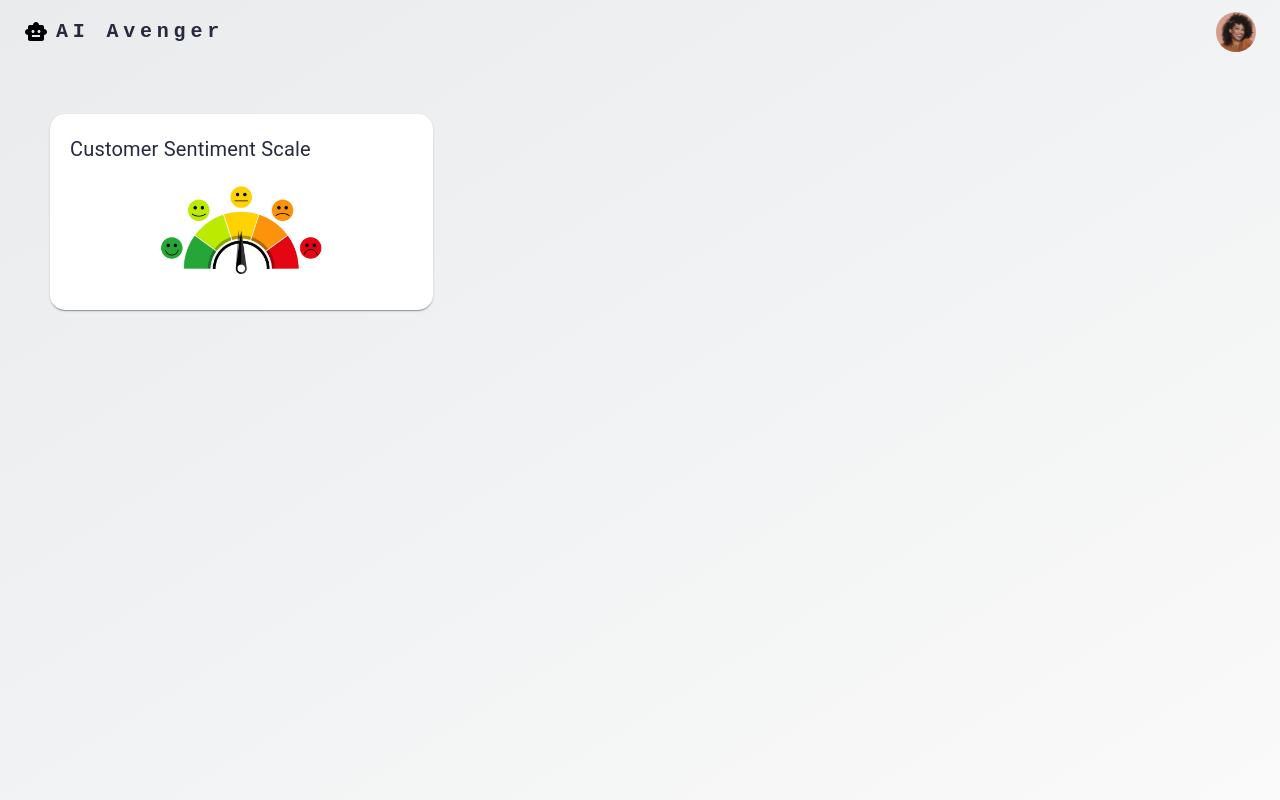
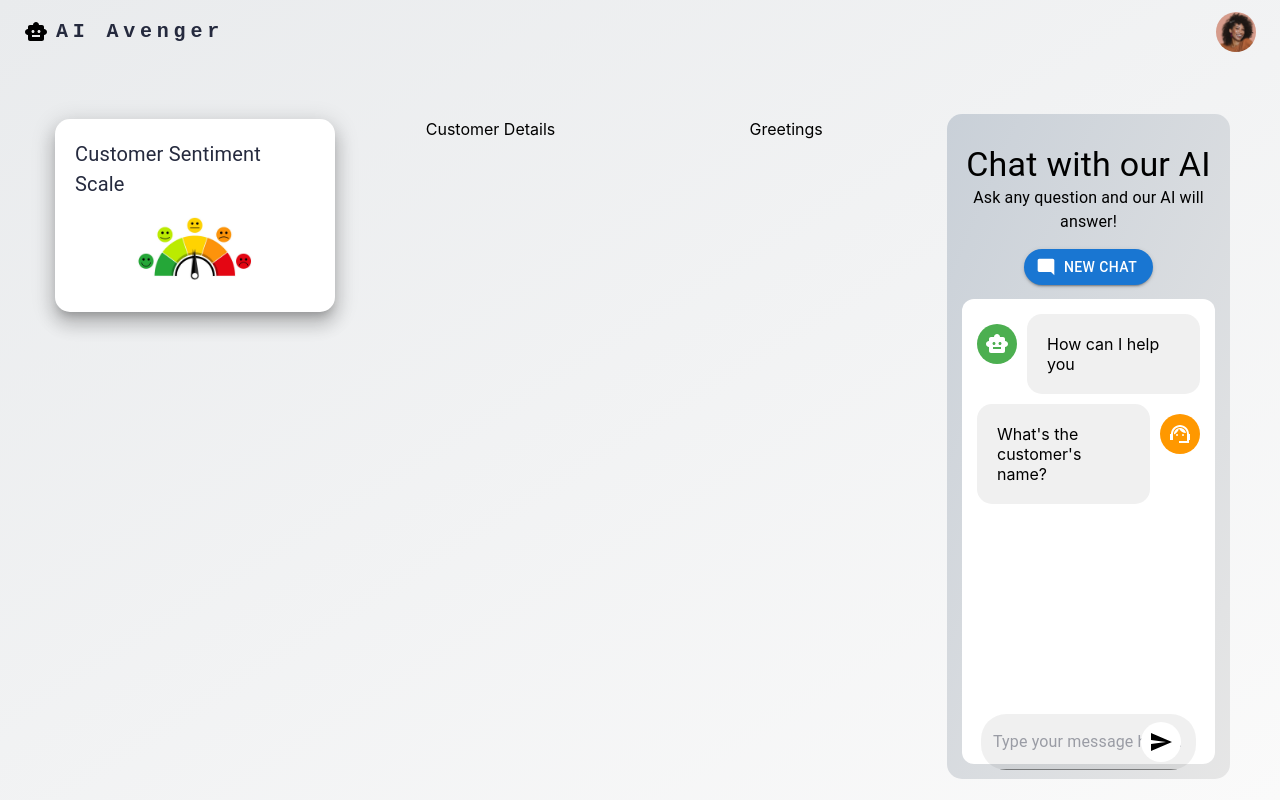
Before and after one commit to nicky1127/lbg-hackathon, a React (Create React App) app: page / in a window 1280 px wide. Built offline with nearby package versions, Linux system fonts and the light colour scheme.

Commit message:
Added chatbot

```diff
--- /dev/null
+++ b/src/components/layouts/Chatbot.js
@@ -0,0 +1,144 @@
+import {
+  Avatar,
+  Box,
+  Button,
+  IconButton,
+  TextField,
+  Typography,
+} from "@mui/material";
+import React, { useState } from "react";
+import {
+  ModeComment,
+  Send,
+  SmartToy,
+  SupportAgentSharp,
+} from "@mui/icons-material";
+import { green, orange } from "@mui/material/colors";
+
+const MessageThreadBot = (props) => {
+  const { message } = props;
+  return (
+    <Box sx={{ padding: "5px", display: "flex" }}>
+      <Avatar sx={{ bgcolor: green[500], margin: "10px 10px 0 0 " }}>
+        <SmartToy />
+      </Avatar>
+      <Box
+        sx={{
+          backgroundColor: "rgb(240,240,240)",
+          padding: "20px",
+          borderRadius: "15px",
+          textAlign: "left",
+        }}
+      >
+        {message}
+      </Box>
+    </Box>
+  );
+};
+
+const MessageThreadUser = (props) => {
+  const { message } = props;
+  return (
+    <Box sx={{ padding: "5px", display: "flex", justifyContent: "flex-end" }}>
+      <Box
+        sx={{
+          backgroundColor: "rgb(240,240,240)",
+          padding: "20px",
+          borderRadius: "15px",
+          textAlign: "left",
+        }}
+      >
+        {message}
+      </Box>
+      <Avatar sx={{ bgcolor: orange[500], margin: "10px 0 0 10px " }}>
+        <SupportAgentSharp />
+      </Avatar>
+    </Box>
+  );
+};
+
+const Chatbot = () => {
+  const [messages, setMessages] = useState([
+    { sender: "bot", message: "How can I help you" },
+    {
+      sender: "user",
+      message: "What's the customer's name? ",
+    },
+  ]);
+  return (
+    <Box
+      sx={{
+        backgroundImage:
+          "linear-gradient(to bottom right,rgb(201,208,216), rgb(230,230,230))",
+        height: "100%",
+        // width: "100%",
+        borderRadius: "15px",
+        padding: "30px 15px 15px",
+      }}
+    >
+      <Box sx={{ height: "25%" }}>
+        <Box sx={{ marginBottom: "15px" }}>
+          <Typography variant="h4">Chat with our AI</Typography>
+          <Typography variant="body1">
+            Ask any question and our AI will answer!
+          </Typography>
+        </Box>
+        <Button
+          component="label"
+          role={undefined}
+          variant="contained"
+          tabIndex={-1}
+          startIcon={<ModeComment />}
+          sx={{ borderRadius: "20px" }}
+        >
+          New chat
+        </Button>
+      </Box>
+      <Box
+        sx={{ height: "75%", backgroundColor: "#fff", borderRadius: "12px" }}
+      >
+        <Box sx={{ height: "85%", padding: "10px" }}>
+          {messages.map((msg) =>
+            msg.sender === "bot" ? (
+              <MessageThreadBot message={msg.message} />
+            ) : (
+              <MessageThreadUser message={msg.message} />
+            )
+          )}
+        </Box>
+        <Box
+          sx={{
+            width: "85%",
+            borderRadius: "25px",
+            overflow: "hidden",
+            margin: "0 auto",
+            position: "relative",
+          }}
+        >
+          <TextField
+            hiddenLabel
+            id="filled-hidden-label-normal"
+            placeholder="Type your message here..."
+            variant="filled"
+            sx={{ width: "100%" }}
+          />
+          <IconButton
+            // color="black"
+            aria-label="add an alarm"
+            sx={{
+              position: "absolute",
+              right: "15px",
+              top: "8px",
+              backgroundColor: "#fff",
+              color: "black",
+            }}
+          >
+            <Send />
+          </IconButton>
+        </Box>
+      </Box>
+    </Box>
+  );
+};
+
+export default Chatbot;
--- a/src/components/layouts/CustSentiment.js
+++ b/src/components/layouts/CustSentiment.js
@@ -10,6 +10,7 @@ const CustSentiment = () => {
         overflow: "hidden",
         padding: "20px",
       }}
+      elevation={12}
     >
       <Typography
         sx={{ fontSize: "20px", marginBottom: "10px", textAlign: "left" }}
--- a/src/components/pages/Dashboard.js
+++ b/src/components/pages/Dashboard.js
@@ -3,6 +3,7 @@ import React from "react";
 import Header from "../abstract/Header";
 import Grid from "@mui/material/Grid2";
 import CustSentiment from "../layouts/CustSentiment";
+import Chatbot from "../layouts/Chatbot";
 
 const Dashboard = () => {
   return (
@@ -14,13 +15,21 @@ const Dashboard = () => {
       }}
     >
       <Header />
-      <Grid container spacing={2} sx={{ margin: "50px" }}>
-        <Grid size={4}>
-          <CustSentiment />
+      <Grid container spacing={2} sx={{ padding: "50px", height: "90vh" }}>
+        <Grid size={9}>
+          <Box>
+            <Grid container spacing={2} sx={{ margin: "5px" }}>
+              <Grid size={4}>
+                <CustSentiment />
+              </Grid>
+              <Grid size={4}>Customer Details</Grid>
+              <Grid size={4}>Greetings</Grid>
+            </Grid>
+          </Box>
         </Grid>
-        <Grid size={4}></Grid>
-        <Grid size={4}></Grid>
-        <Grid size={12}></Grid>
+        <Grid size={3}>
+          <Chatbot />
+        </Grid>
       </Grid>
     </Box>
   );
```
